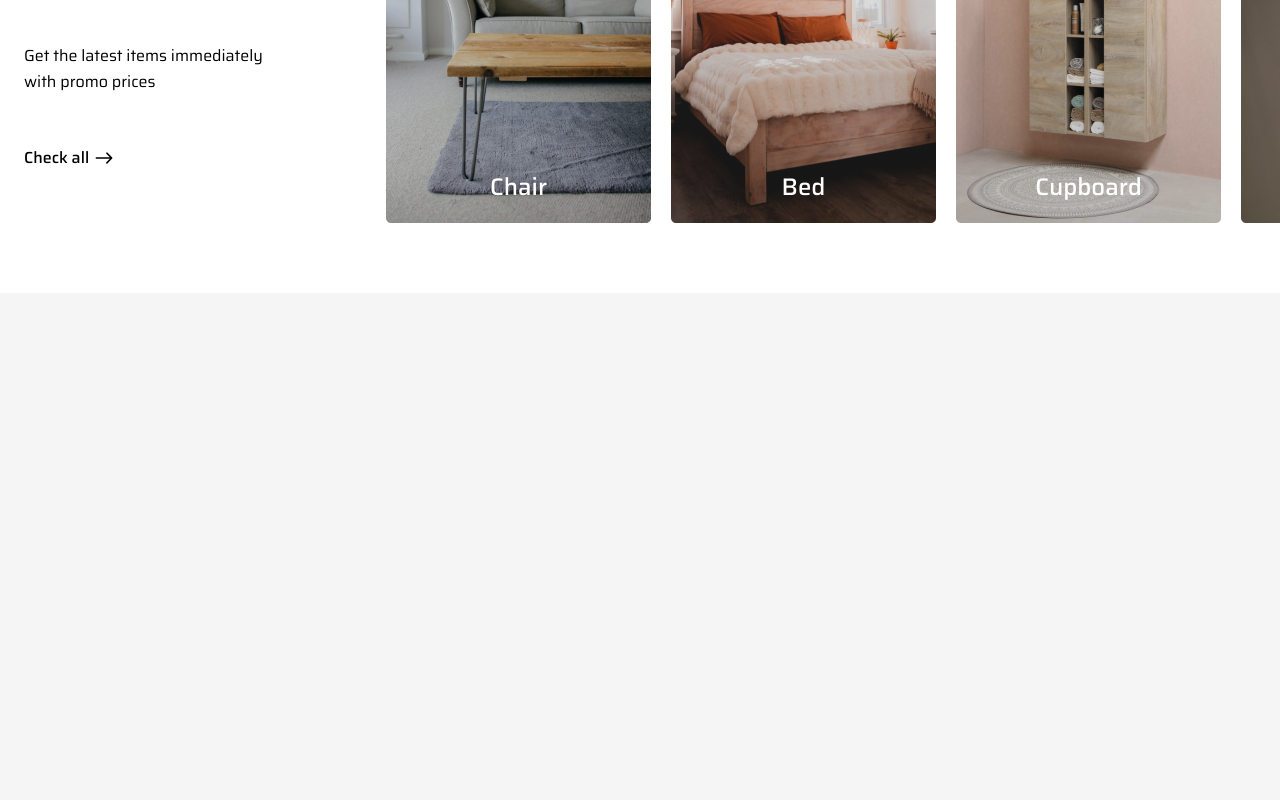
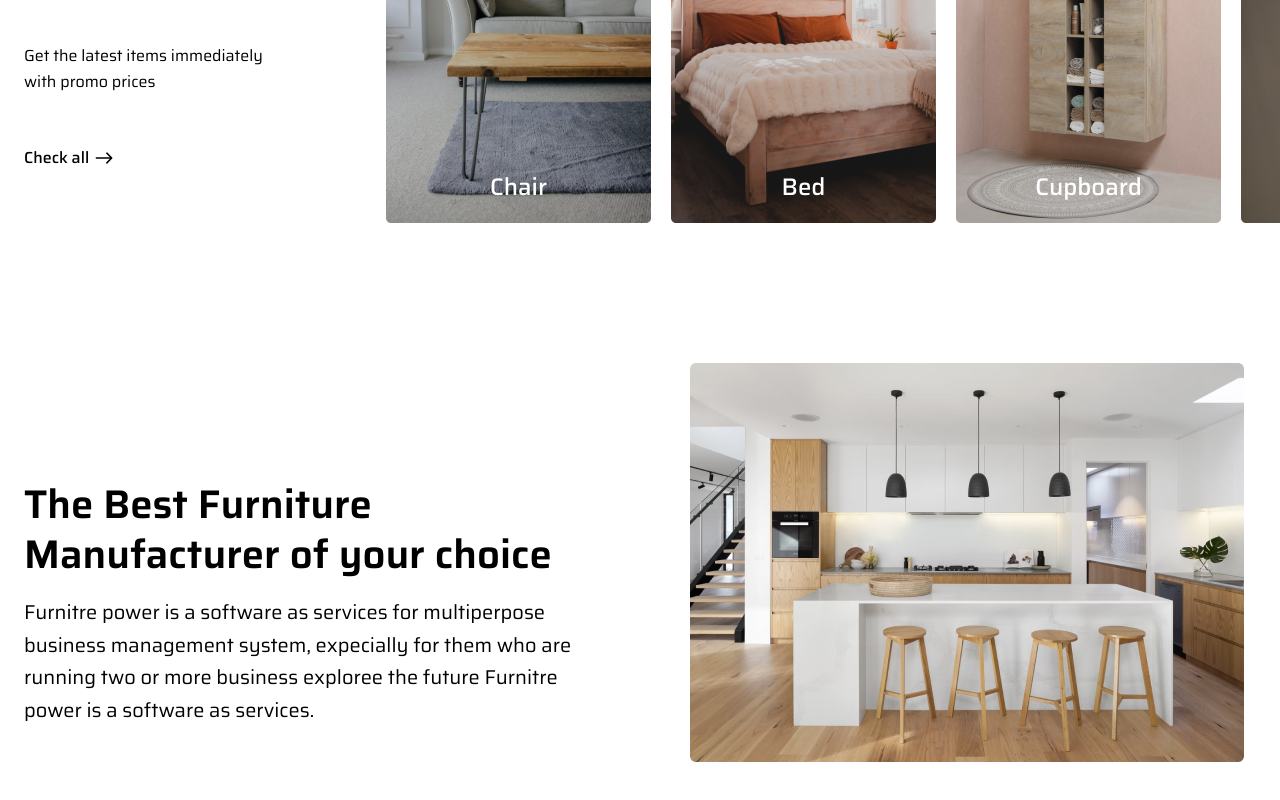
Before and after one commit to jenil97/brokewood, a React (Create React App) app: page / in a window 1280 px wide. Shown: the part 1792-2592 px from the top of the page. Before the commit the page ends 2085 px from the top, so only its background shows below. Built offline with nearby package versions, Linux system fonts and the light colour scheme.

Commit message:
feat : FeaturesSecond

```diff
--- a/src/App.js
+++ b/src/App.js
@@ -3,6 +3,7 @@
 import Hero from "./components/Hero";
 import Features from "./components/Features";
 import NewItems from "./components/NewItems";
+import FeaturesSecond from "./components/FeaturesSecond";
 
 function App() {
   return (
@@ -10,6 +11,7 @@
       <Hero />
       <Features />
       <NewItems />
+      <FeaturesSecond />
     </div>
   );
 }
--- a/src/components/FeaturesSecond.jsx
+++ b/src/components/FeaturesSecond.jsx
@@ -1,7 +1,27 @@
-import React from 'react';
+import React from "react";
+
+// import data
+import { features } from "../data";
 
 const FeaturesSecond = () => {
-  return <div>FeaturesSecond</div>;
+  const { title, subtitle, image } = features.feature2;
+  return (
+    <section className="section">
+      <div className="container mx-auto">
+        <div className="flex flex-col lg:flex-row lg:gap-x-[100px]">
+          {/* text */}
+          <div className="flex-1 flex flex-col justify-end">
+            <h2 className="title">{title}</h2>
+            <p className="subtitle">{subtitle}</p>
+          </div>
+          {/* image */}
+          <div className="flex-1">
+            <img src={image.type} alt="" />
+          </div>
+        </div>
+      </div>
+    </section>
+  );
 };
 
 export default FeaturesSecond;
```
